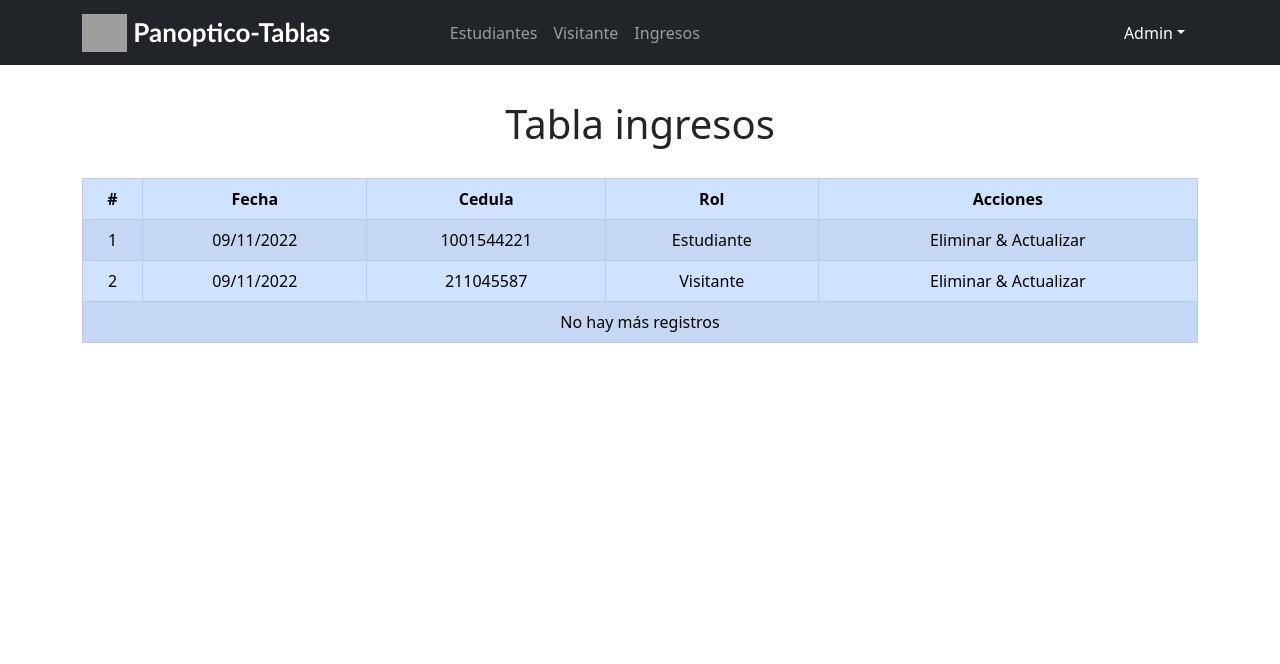
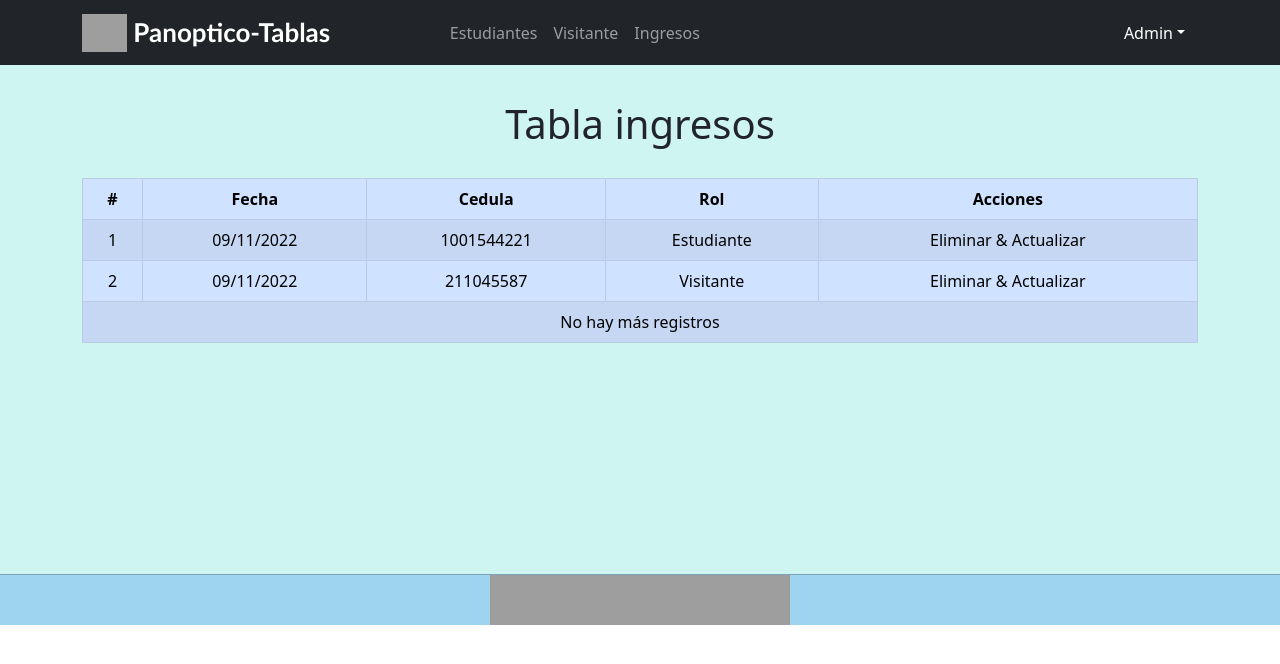
Before and after one commit to Lichundead/ciclo_4_UTP, a React (Create React App) app in the folder panoptico_front/: page /admin/ingresos in a window 1280 px wide. Shown: the top 664 px of the page. Built offline with nearby package versions, Linux system fonts and the light colour scheme; grey boxes are pictures that could not be loaded.

Commit message:
add footer a tablas admin

```diff
--- /dev/null
+++ b/panoptico_front/src/components/footer/footer.css
@@ -0,0 +1,10 @@
+#contenedor {
+  display: flex;
+  justify-content: center;
+}
+
+#imagenPie {
+  background: #68aef077;
+  border: solid rgba(26, 17, 17, 0.253);
+  border-width: 1px 0 0 0;
+}
--- /dev/null
+++ b/panoptico_front/src/components/footer/footer.js
@@ -0,0 +1,25 @@
+import React from "react";
+import { Container } from "react-bootstrap";
+import "./footer.css";
+
+export default class footer extends React.Component {
+  constructor(props) {
+    super(props);
+    this.state = {};
+  }
+
+  render() {
+    return (
+      <div id="imagenPie">
+        <Container id="contenedor">
+          <img
+            alt="img-footer"
+            width="300px"
+            height="50px"
+            src="https://s3.amazonaws.com/shecodesio-production/uploads/files/000/052/564/original/footer.png?1668055519"
+          />
+        </Container>
+      </div>
+    );
+  }
+}
--- a/panoptico_front/src/components/tablas/estudiantes.js
+++ b/panoptico_front/src/components/tablas/estudiantes.js
@@ -1,6 +1,8 @@
 import React from "react";
 import { Container, Table } from "react-bootstrap";
 import MenuTablas from "../navbar/navbarAdmin";
+import Footer from "../footer/footer";
+import "./tablas.css";
 
 export default class estudiantes extends React.Component {
   constructor(props) {
@@ -10,9 +12,9 @@ export default class estudiantes extends React.Component {
 
   render() {
     return (
-      <div className="estudiantes">
+      <div className="tablas-admin">
         <MenuTablas />
-        <Container style={{ marginTop: 100, marginBottom: 100 }}>
+        <Container id="container">
           <h1 style={{ marginBottom: 30 }}>Tabla Estudiantes</h1>
           <Table striped bordered hover variant="primary">
             <thead>
@@ -49,6 +51,7 @@ export default class estudiantes extends React.Component {
             </tbody>
           </Table>
         </Container>
+        <Footer />
       </div>
     );
   }
--- a/panoptico_front/src/components/tablas/ingresos.js
+++ b/panoptico_front/src/components/tablas/ingresos.js
@@ -1,6 +1,8 @@
 import React from "react";
 import { Container, Table } from "react-bootstrap";
 import MenuTablas from "../navbar/navbarAdmin";
+import Footer from "../footer/footer";
+import "./tablas.css";
 
 export default class ingresos extends React.Component {
   constructor(props) {
@@ -9,9 +11,9 @@ export default class ingresos extends React.Component {
   }
   render() {
     return (
-      <div className="ingresos">
+      <div className="tablas-admin">
         <MenuTablas />
-        <Container style={{ marginTop: 100, marginBottom: 100 }}>
+        <Container id="container">
           <h1 style={{ marginBottom: 30 }}>Tabla ingresos</h1>
           <Table striped bordered hover variant="primary">
             <thead>
@@ -44,6 +46,7 @@ export default class ingresos extends React.Component {
             </tbody>
           </Table>
         </Container>
+        <Footer />
       </div>
     );
   }
--- /dev/null
+++ b/panoptico_front/src/components/tablas/tablas.css
@@ -0,0 +1,10 @@
+.tablas-admin {
+  background: rgb(206, 245, 239);
+  min-width: max-content;
+}
+
+#container {
+  padding-top: 100px;
+  padding-bottom: 50px;
+  min-height: 574px;
+}
--- a/panoptico_front/src/components/tablas/visitantes.js
+++ b/panoptico_front/src/components/tablas/visitantes.js
@@ -1,6 +1,8 @@
 import React from "react";
 import { Container, Table } from "react-bootstrap";
 import MenuTablas from "../navbar/navbarAdmin";
+import Footer from "../footer/footer";
+import "./tablas.css";
 
 export default class visitantes extends React.Component {
   constructor(props) {
@@ -10,9 +12,9 @@ export default class visitantes extends React.Component {
 
   render() {
     return (
-      <div className="visitantes">
+      <div className="tablas-admin">
         <MenuTablas />
-        <Container style={{ marginTop: 100, marginBottom: 100 }}>
+        <Container id="container">
           <h1 style={{ marginBottom: 30 }}>Tabla Visitantes</h1>
           <Table striped bordered hover variant="primary">
             <thead>
@@ -49,6 +51,7 @@ export default class visitantes extends React.Component {
             </tbody>
           </Table>
         </Container>
+        <Footer />
       </div>
     );
   }
```
